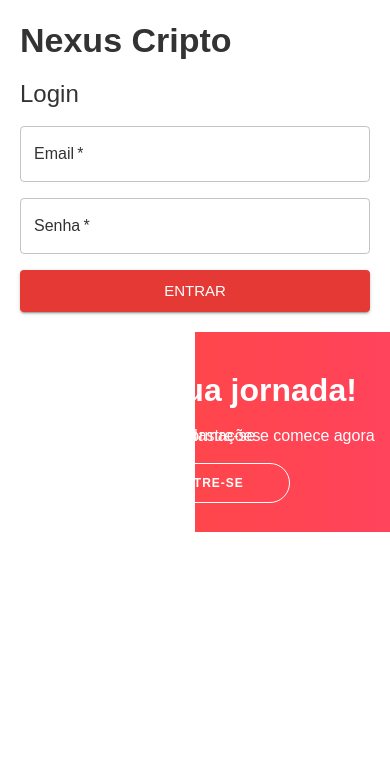
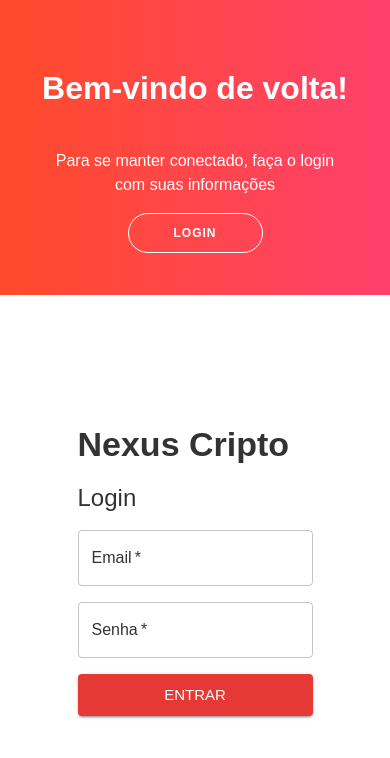
Before and after one commit to gohenj/nexus-frontend, a React (Create React App) app: page / in a window 390 px wide. Shown: the top 758 px of the page. Built offline with nearby package versions, Linux system fonts and the light colour scheme; no server answers.

Commit message:
Reponsividade 2.0

```diff
--- a/src/components/AuthPage.css
+++ b/src/components/AuthPage.css
@@ -176,82 +176,101 @@
 
 /* --- MEDIA QUERY PARA MOBILE --- */
 /* --- MEDIA QUERY PARA MOBILE (NOVO E SIMPLIFICADO) --- */
+/* --- MEDIA QUERY PARA MOBILE (V2 - CORRIGIDO) --- */
+
 @media (max-width: 768px) {
+
   .auth-container {
-    flex-direction: column; /* Empilha os elementos */
     width: 100%;
     min-height: 100vh;
-    height: auto;
-    border-radius: 0; /* Remove as bordas arredondadas */
+    height: 100%;
+    border-radius: 0;
+    box-shadow: none;
+    overflow: hidden; /* Garante que nada vaza */
   }
 
-  .form-container {
+  /* O overlay agora fica EM CIMA, como um cabeçalho */
+  .overlay-container {
+    position: absolute;
+    top: 0;
+    left: 0;
     width: 100%;
-    height: auto;
-    padding: 20px; /* Adiciona algum padding */
-    z-index: 2; /* Garante que fique por cima */
+    height: 35%; /* Ocupa 35% da altura da tela */
+    z-index: 5;
+    transform: translateX(0); /* Remove animação de desktop */
   }
 
-  .sign-in-container,
-  .sign-up-container {
-    position: relative; /* Não precisam mais de absoluto */
-    top: 0;
+  /* Os painéis de formulário agora ficam EM BAIXO */
+  .form-container {
+    position: absolute;
+    top: 35%; /* Começa logo abaixo do overlay */
     left: 0;
-    height: auto; /* Altura automática */
-    transform: none !important; /* Remove todas as transformações de animação */
+    width: 100%;
+    height: 65%; /* Ocupa os 65% restantes */
+    transform: translateX(0); /* Remove animação de desktop */
   }
 
-  .overlay-container {
-    position: relative; /* Não precisa mais de absoluto */
+  /* O overlay-panel (texto e botão) */
+  .overlay {
+    left: 0;
     width: 100%;
-    height: 200px; /* Altura fixa para o cabeçalho/overlay */
-    transform: none !important; /* Remove transformações */
-    z-index: 1; /* Fica por baixo do form */
-  }
-
-  .overlay {
-    background-position: center;
-    background-size: cover;
-    flex-direction: column;
-    justify-content: center;
-    align-items: center;
     height: 100%;
+    transform: translateX(0);
   }
 
   .overlay-panel {
     width: 100%;
-    padding: 0 20px;
-    text-align: center;
-    display: flex; /* Para alinhar o texto e os botões */
-    flex-direction: column;
-    justify-content: center;
-    align-items: center;
+    height: 100%;
+    transform: translateX(0);
   }
 
-  .overlay-panel h1, .overlay-panel p {
-    margin: 5px 0; /* Ajusta as margens do texto */
+  /* --- A NOVA ANIMAÇÃO (Deslizar para cima/baixo) --- */
+
+  /* Por padrão, o painel de LOGIN (sign-in) está visível */
+  .sign-in-container {
+    transform: translateY(0);
+    opacity: 1;
+    z-index: 2;
+  }
+  /* E o painel de CADASTRO (sign-up) está escondido em baixo */
+  .sign-up-container {
+    transform: translateY(100%);
+    opacity: 0;
+    z-index: 1;
   }
 
-  .overlay-panel button {
-    margin-top: 10px; /* Adiciona espaço acima dos botões */
+  /* O overlay da ESQUERDA (do Login) está visível */
+  .overlay-left {
+    transform: translateY(0);
+  }
+  /* O overlay da DIREITA (do Cadastro) está escondido em cima */
+  .overlay-right {
+    transform: translateY(-100%);
   }
 
-  /* Quando ativo, só mostra o painel de cadastro */
+
+  /* --- QUANDO O PAINEL DE CADASTRO ESTÁ ATIVO --- */
+
+  /* O painel de LOGIN (sign-in) desliza para baixo */
   .auth-container.right-panel-active .sign-in-container {
-    display: none;
-  }
-  .auth-container.right-panel-active .sign-up-container {
-    display: block;
-  }
-  .auth-container:not(.right-panel-active) .sign-up-container {
-    display: none;
-  }
-  .auth-container:not(.right-panel-active) .sign-in-container {
-    display: block;
+    transform: translateY(100%);
+    opacity: 0;
   }
 
-  .auth-container.right-panel-active .overlay-container {
-    display: none; /* Esconde o overlay quando o cadastro está ativo */
+  /* O painel de CADASTRO (sign-up) desliza para o sítio */
+  .auth-container.right-panel-active .sign-up-container {
+    transform: translateY(0);
+    opacity: 1;
+  }
+
+  /* O overlay da ESQUERDA (do Login) desliza para cima */
+  .auth-container.right-panel-active .overlay-left {
+    transform: translateY(-100%);
+  }
+
+  /* O overlay da DIREITA (do Cadastro) desliza para o sítio */
+  .auth-container.right-panel-active .overlay-right {
+    transform: translateY(0);
   }
 }
 
```
